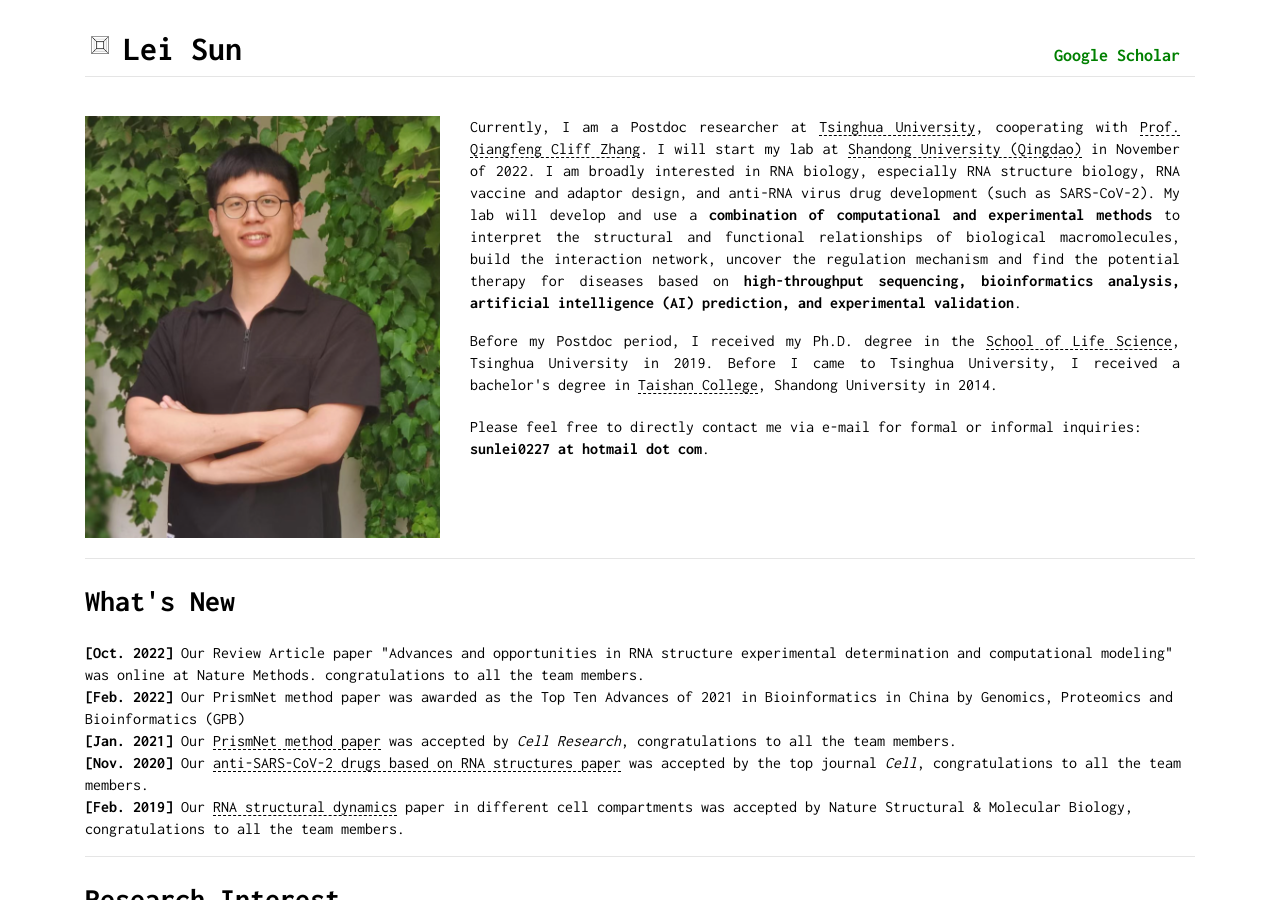
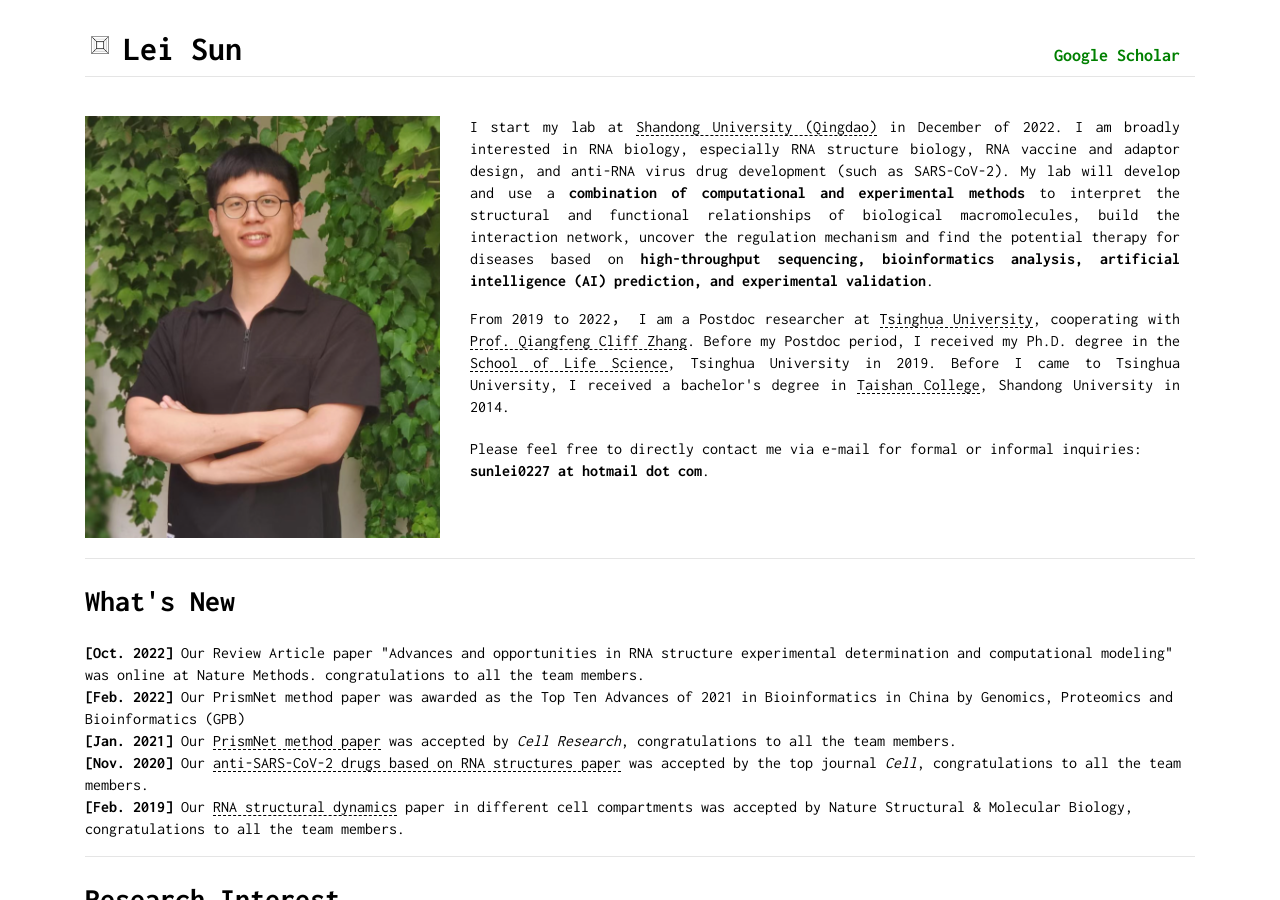
Before and after one commit to sunlei0227/sunlei0227.github.io, a Jekyll site: the page index.html, which Jekyll copies as it is, in a window 1280 px wide and 900 px high. Built offline with Jekyll 4.4.1, drawn with Linux system fonts in a browser that asks for light colours; comment, search, counter and statistics services are not loaded.

Commit message:
Update index.html

```diff
--- a/index.html
+++ b/index.html
@@ -157,13 +157,14 @@
                     <!-- About -->
                     <div class="col-md-8 col-sm-8 col-xs-12">
                         <p align="justify">
-                            Currently, I am a Postdoc researcher at <a target="_blank" href="https://www.tsinghua.edu.cn/">Tsinghua University</a>, cooperating with <a target="_blank" href="http://zhanglab.net/team?index=1">Prof. Qiangfeng Cliff Zhang</a>.
-                            I will start my lab at <a target="_blank" href="http://www.lifesci.sdu.edu.cn/">Shandong University (Qingdao)</a> in November of 2022. I am broadly interested in RNA biology, especially RNA structure biology, RNA vaccine
+
+                            I start my lab at <a target="_blank" href="http://www.lifesci.sdu.edu.cn/">Shandong University (Qingdao)</a> in December of 2022. I am broadly interested in RNA biology, especially RNA structure biology, RNA vaccine
                             and adaptor design, and anti-RNA virus drug development (such as SARS-CoV-2). My lab will develop and use a <b>combination of computational and experimental methods</b> to interpret the structural and functional relationships
                             of biological macromolecules, build the interaction network, uncover the regulation mechanism and find the potential therapy for diseases based on <b>high-throughput sequencing, bioinformatics analysis, artificial intelligence (AI) prediction,
                             and experimental validation</b>.
                         </p>
                         <p align="justify">
+                            From 2019 to 2022， I am a Postdoc researcher at <a target="_blank" href="https://www.tsinghua.edu.cn/">Tsinghua University</a>, cooperating with <a target="_blank" href="http://zhanglab.net/team?index=1">Prof. Qiangfeng Cliff Zhang</a>.
                             Before my Postdoc period, I received my Ph.D. degree in the <a target="_blank" href="https://life.tsinghua.edu.cn/">School of Life Science</a>, Tsinghua University in 2019. Before I came to Tsinghua University, I received a bachelor's degree in <a target="_blank" href="https://www.tsxt.sdu.edu.cn/">Taishan College</a>, Shandong University in 2014.
                         </p>
                         <p style="margin-top: 20px">
```
